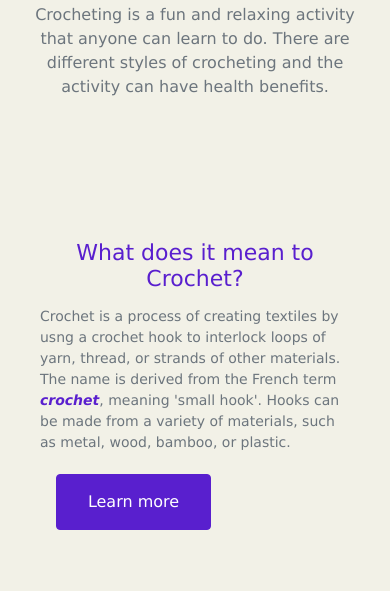
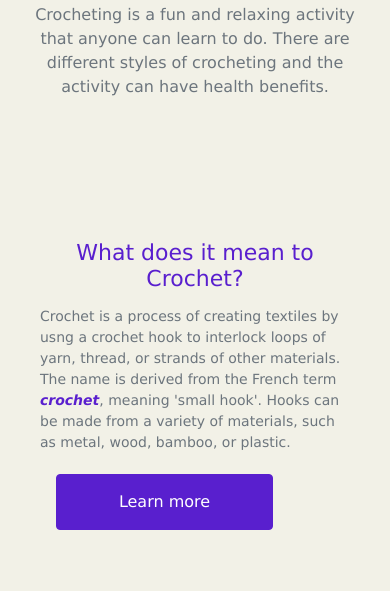
Before and after one commit to aliciaECodes/Crochet, a plain HTML site: page index.html in a window 390 px wide. Shown: the part 245-836 px from the top of the page. Drawn offline with nearby package versions, Linux system fonts and the light colour scheme.

Commit message:
Updated CSS

```diff
--- a/src/styles.css
+++ b/src/styles.css
@@ -57,7 +57,7 @@ footer {
   color: #fff;
   display: flex;
   justify-content: center;
-  max-width: 50%;
+  width: 50%;
 }
 
 .intro {
@@ -93,6 +93,7 @@ footer {
     display: block;
     margin: 0 auto;
     padding: 15px;
+    width: 70%;
   }
   .crochet-image {
     display: none;
```
